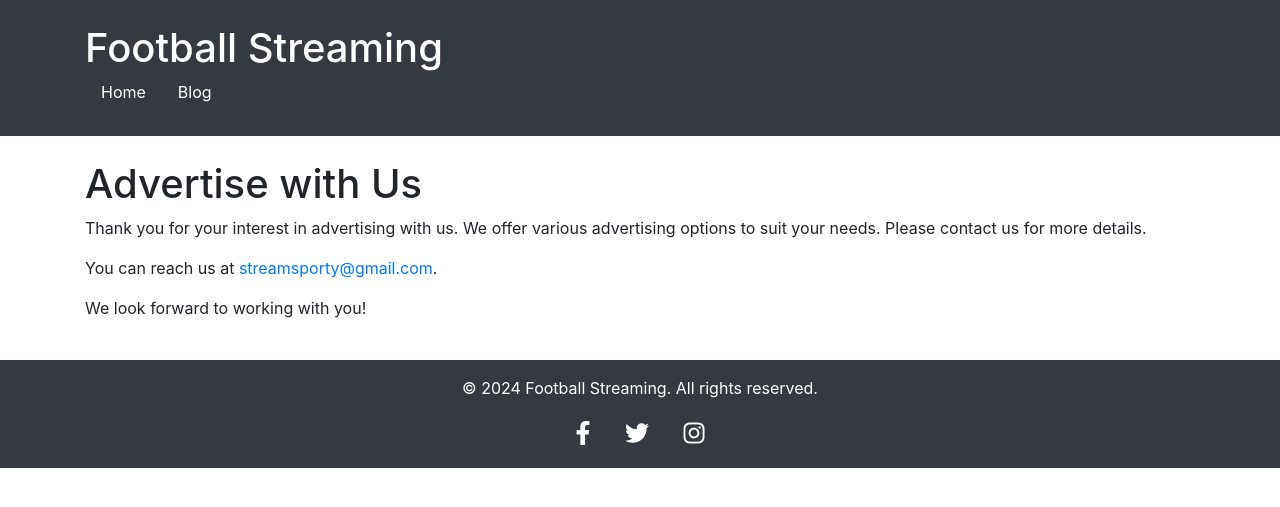
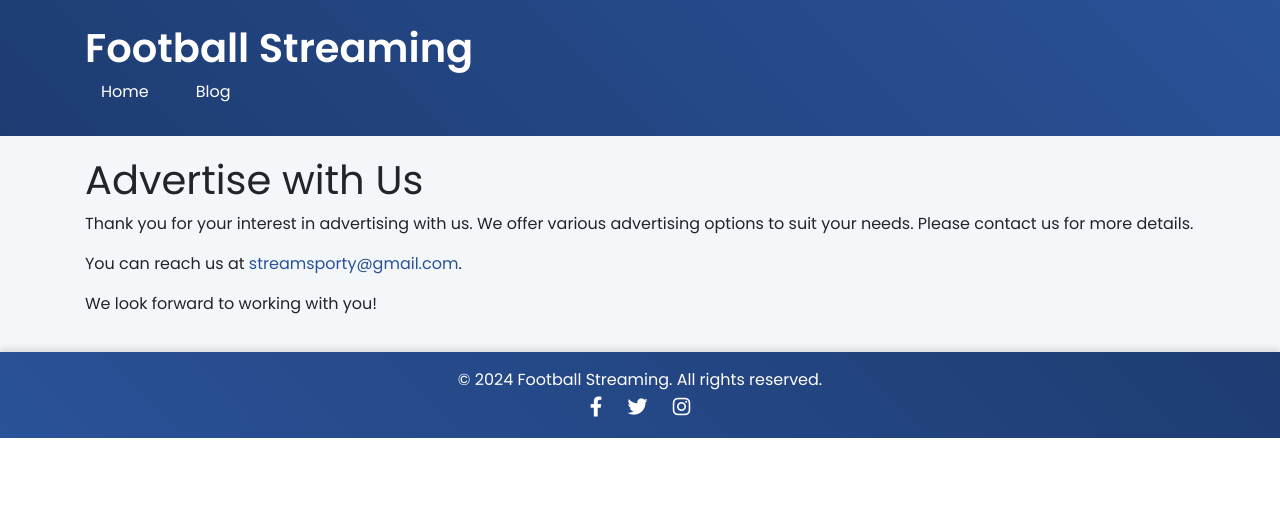
Before and after one commit to kepo402/FootballStreamingLive, a Django app: page /advertise/ in a window 1280 px wide. Shown: the top 507 px of the page. Run offline with Django 5.2, Linux system fonts and the light colour scheme; some libraries are stand-ins or nearby versions.

Commit message:
new commit

```diff
--- a/templates/base.html
+++ b/templates/base.html
@@ -10,10 +10,11 @@
     <link rel="stylesheet" href="https://stackpath.bootstrapcdn.com/bootstrap/4.5.2/css/bootstrap.min.css">
     <!-- Font Awesome CSS -->
     <link rel="stylesheet" href="https://cdnjs.cloudflare.com/ajax/libs/font-awesome/6.0.0-beta3/css/all.min.css">
+    <!-- Google Fonts -->
+    <link href="https://fonts.googleapis.com/css2?family=Poppins:wght@300;400;600&display=swap" rel="stylesheet">
 
     <!-- Twitter Meta Tags Block -->
     {% block twitter_meta_tags %}
-    <!-- Default meta tags (can be overridden in child templates) -->
     <meta name="twitter:card" content="summary_large_image">
     <meta name="twitter:site" content="@streamsporty">
     <meta name="twitter:title" content="Football Streaming">
@@ -23,53 +24,117 @@
 
     <!-- Custom CSS -->
     <style>
-        /* Ensure space between social media icons */
-        .social-icons {
-            margin-top: 10px; /* Space above the icons */
+        /* Apply Google Font */
+        body, h1, h2, h3, h4, p, a {
+            font-family: 'Poppins', sans-serif;
         }
-        .social-icons a {
-            font-size: 24px; /* Adjust size as needed */
-            color: #ffffff; /* Adjust color */
-            margin: 0 15px; /* Space between icons, adjust as needed */
-            text-decoration: none; /* Remove underline */
-            display: inline-block; /* Ensure margins are respected */
+
+        /* Header Styling */
+        header {
+            background: linear-gradient(45deg, #1e3c72, #2a5298);
+            box-shadow: 0 4px 6px rgba(0, 0, 0, 0.1);
         }
-        .social-icons a:hover {
-            color: #f0f0f0; /* Color on hover, adjust as needed */
+        header h1 {
+            font-weight: 600;
+            margin: 0;
+        }
+        header nav ul {
+            margin: 0;
+            padding: 0;
+            list-style: none;
+            display: flex;
+        }
+        header nav ul li {
+            margin-right: 15px;
+        }
+        header nav ul li a {
+            color: #ffffff;
+            text-decoration: none;
+            padding: 10px 15px;
+            border-radius: 5px;
+            transition: background 0.3s ease;
+        }
+        header nav ul li a:hover {
+            background: rgba(255, 255, 255, 0.1);
+        }
+
+        /* Main Styling */
+        main {
+            background-color: #f4f7fa;
+            padding: 20px;
+        }
+
+        /* Footer Styling */
+        footer {
+            background: linear-gradient(45deg, #2a5298, #1e3c72);
+            box-shadow: 0 -4px 6px rgba(0, 0, 0, 0.1);
+        }
+        footer p {
+            margin: 0;
+        }
+        footer .social-icons a {
+            color: #ffffff;
+            margin: 0 10px;
+            font-size: 20px;
+            transition: color 0.3s ease;
+        }
+        footer .social-icons a:hover {
+            color: #50b3a2;
+        }
+
+        /* Button Styling */
+        .btn-primary {
+            background-color: #50b3a2;
+            border: none;
+            transition: background-color 0.3s ease, transform 0.2s ease;
+        }
+        .btn-primary:hover {
+            background-color: #43a18c;
+            transform: translateY(-2px);
+        }
+
+        /* Link Styling */
+        a {
+            color: #2a5298;
+            text-decoration: none;
+            transition: color 0.3s ease;
+        }
+        a:hover {
+            color: #1e3c72;
         }
     </style>
 </head>
 <body>
-    <header class="bg-dark text-white py-4">
+    <header class="text-white py-4">
         <div class="container">
             <h1 class="mb-0">Football Streaming</h1>
             <nav>
                 <ul class="nav">
-                    <li class="nav-item"><a class="nav-link text-white" href="{% url 'match_list' %}">Home</a></li>
-                    <li class="nav-item"><a class="nav-link text-white" href="{% url 'blog_list' %}">Blog</a></li>
+                    <li class="nav-item"><a class="nav-link" href="{% url 'match_list' %}">Home</a></li>
+                    <li class="nav-item"><a class="nav-link" href="{% url 'blog_list' %}">Blog</a></li>
                 </ul>
             </nav>
         </div>
     </header>
 
-    <main class="py-4">
+    <main>
         <div class="container">
             {% block content %}
             {% endblock %}
         </div>
     </main>
 
-    <footer class="bg-dark text-white py-3">
+    <footer class="text-white py-3">
         <div class="container text-center">
             <p>&copy; 2024 Football Streaming. All rights reserved.</p>
             <div class="social-icons">
-                <a href="https://facebook.com" class="text-white" aria-label="Facebook">
+                <a href="https://facebook.com" aria-label="Facebook">
                     <i class="fab fa-facebook-f"></i>
                 </a>
-                <a href="https://x.com/streamsporty" class="text-white" aria-label="Twitter">
+                <a href="https://x.com/streamsporty" aria-label="Twitter">
                     <i class="fab fa-twitter"></i>
                 </a>
-                <a href="https://instagram.com" class="text-white" aria-label="Instagram">
+                <a href="https://instagram.com" aria-label="Instagram">
                     <i class="fab fa-instagram"></i>
                 </a>
             </div>
```
